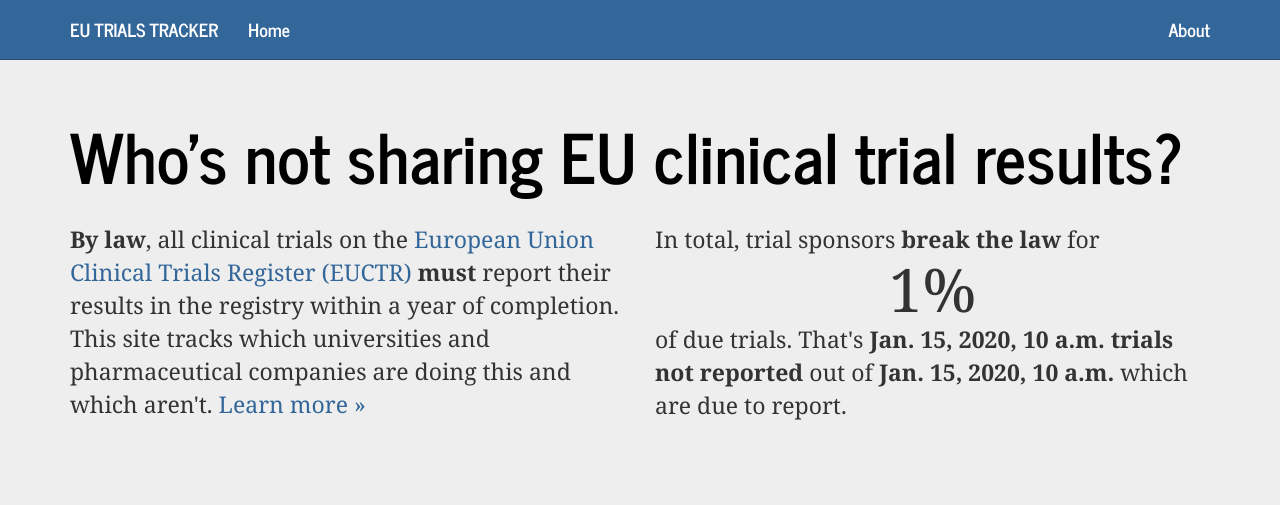
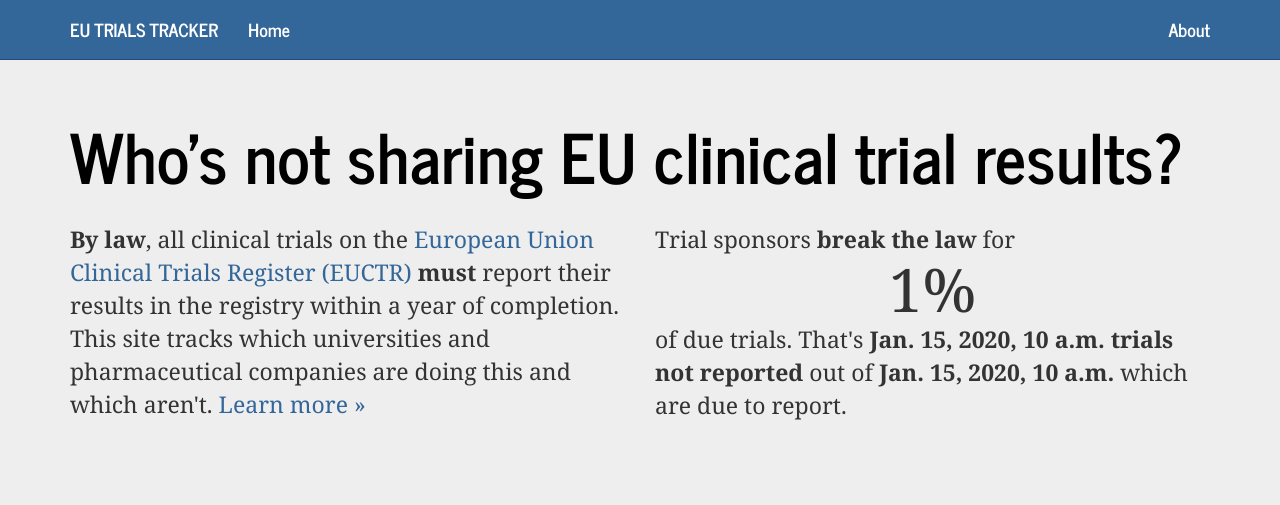
Before and after one commit to ebmdatalab/euctr-tracker-code, a Django app: template euctr/templates/index.html in a window 1280 px wide. Shown: the part 1-506 px from the top of the page. Run offline with Django 3.2, Linux system fonts and the light colour scheme; the template is opened without the code that fills it: most values are stand-ins (such as "Sample title", 1, 10 or a date in 2020); style sheets or scripts are compiled from the project's sources; some libraries are stand-ins or nearby versions.

Commit message:
Tidy copy

```diff
--- a/euctr/templates/index.html
+++ b/euctr/templates/index.html
@@ -20,7 +20,7 @@
           </p>
         </div>
         <div class="col-md-6 second-column">
-          <p class="intro">In total, trial sponsors <b>break the law</b> for</p>
+          <p class="intro">Trial sponsors <b>break the law</b> for</p>
           <div class="headline-number">{{percent_without_results}}%</div>
           <p>of due trials. That's <b>{{due_trials_without_results}} trials not reported</b>
           out of <b>{{due_trials}}</b> which are due to report.
--- a/euctr/templates/sponsor.html
+++ b/euctr/templates/sponsor.html
@@ -21,7 +21,7 @@
     <div class="row">
       <div class="col-md-4">
         <p class="lead">
-	{{ sponsor_name }} <b>break the law</b> for
+	{{ sponsor_name }} <b>breaks the law</b> for
 	</p>
 	<div class="headline-number">{{percent_unreported}}%</div>
 	<p class="lead">
```
